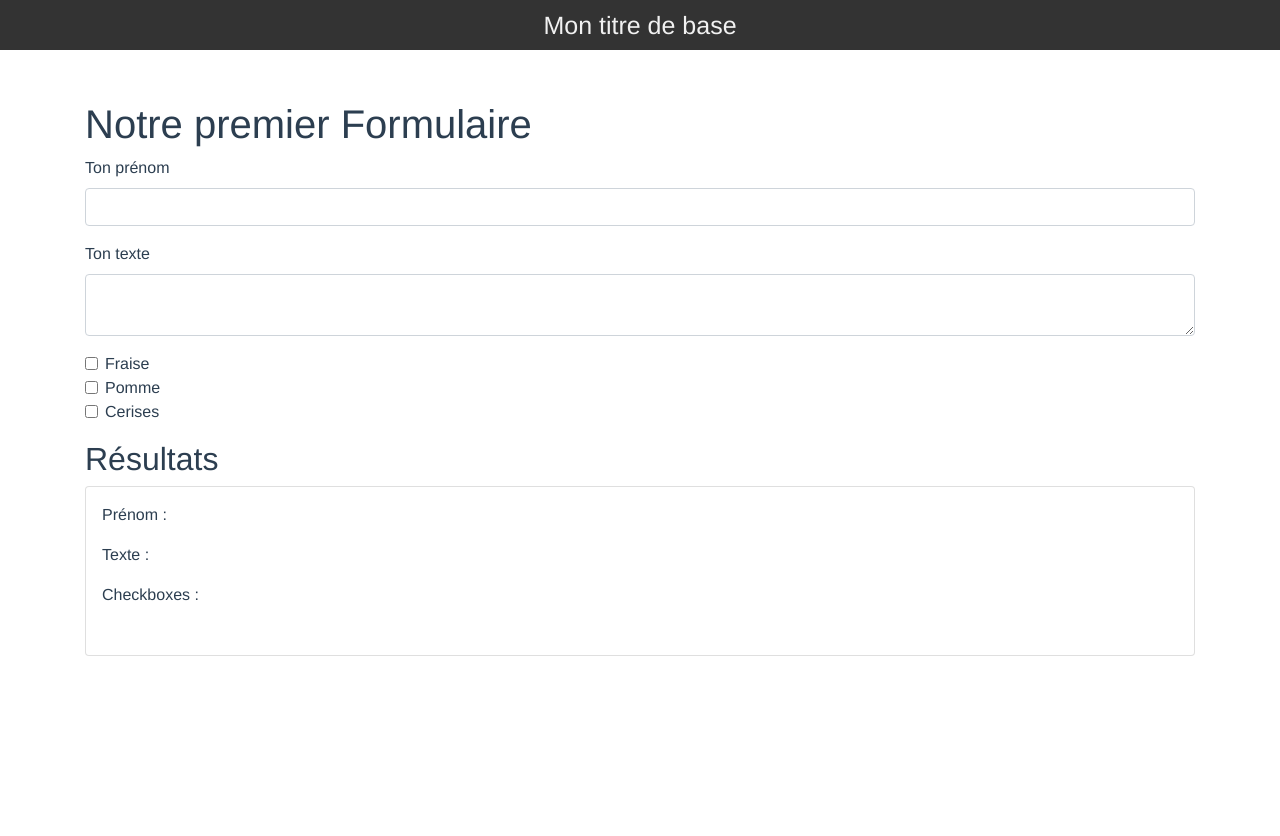
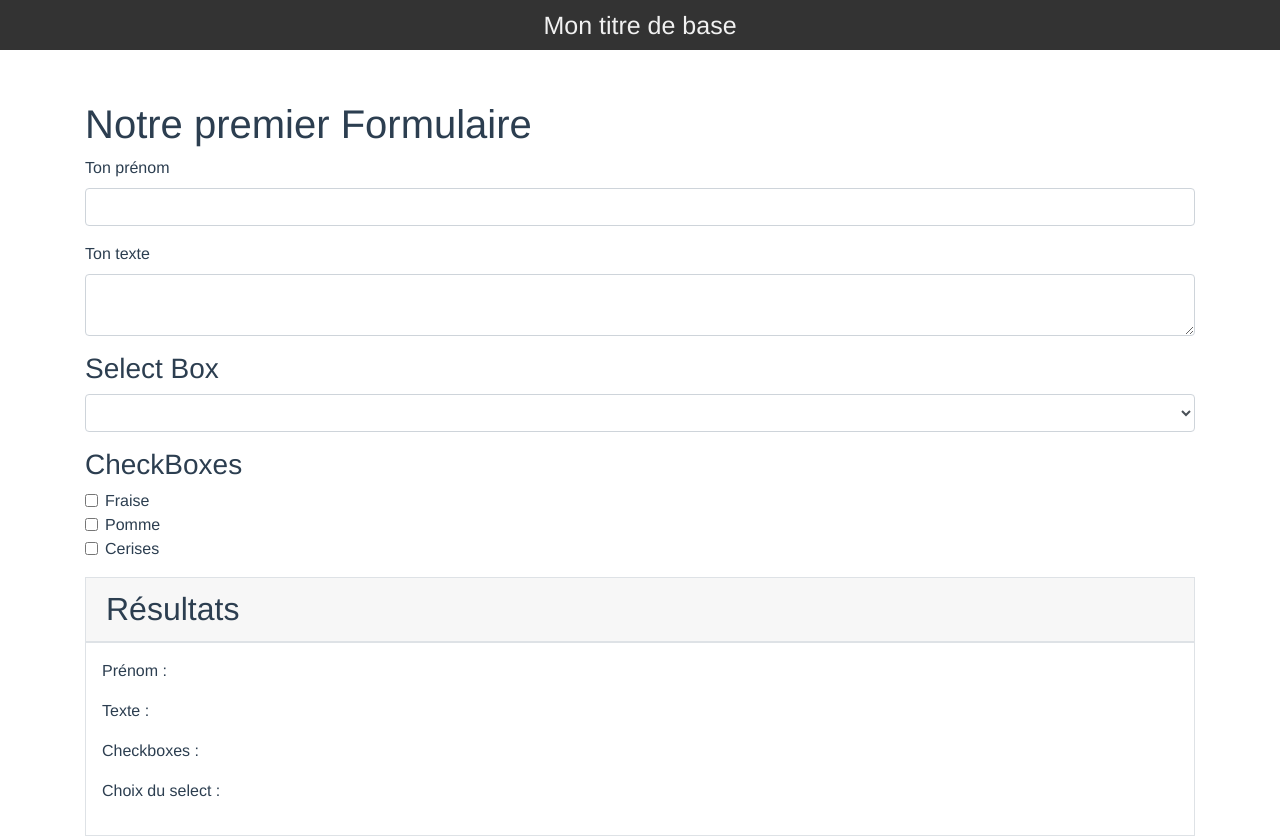
Before and after one commit to NaoDevWeb31/VueJS_A-Z, a Vue app in the folder p3-dev_pro_composants_vue_cli/: page / in a window 1280 px wide. Before the commit the page ends 800 px from the top, so only its background shows below. Built offline with nearby package versions, Linux system fonts and the light colour scheme.

Commit message:
[MAJ] Formulaires - Gérer les Select Box

```diff
--- a/p3-dev_pro_composants_vue_cli/src/components/Contenu.vue
+++ b/p3-dev_pro_composants_vue_cli/src/components/Contenu.vue
@@ -24,6 +24,15 @@
         ></textarea>
       </div>
 
+      <h2 class="h3 mt-3">Select Box</h2>
+
+      <div class="form-group">
+        <select v-model="formData.select" class="form-control">
+          <option v-for="(pays, index) in formData.listePays" :key="index">{{ pays }}</option>
+        </select>
+      </div>
+
+      <h2 class="h3 mt-3">CheckBoxes</h2>
 
       <div class="form-check">
           <input v-model="formData.checkFruits" value="Fraise" id="fraise" type="checkbox" class="form-check-input">
@@ -41,9 +50,9 @@
       </div>
 
 
-      <h2 class="mt-3">Résultats</h2>
+      <h2 class="card-header border mt-3">Résultats</h2>
 
-      <div class="card p-3">
+      <div class="card-body border p-3">
         <p>Prénom : {{ formData.prenom }}</p>
         <p style="white-space: pre">Texte : {{ formData.txt }}</p>
 
@@ -51,6 +60,8 @@
         <ul>
           <li v-for="(fruit, index) in formData.checkFruits" :key="index">{{ fruit }}</li>
         </ul>
+
+        <p>Choix du select : {{ formData.select }}</p>
       </div>
 
     </form>
@@ -66,7 +77,9 @@
         formData: {
           prenom: "",
           txt: "",
-          checkFruits: []
+          checkFruits: [],
+          select: "",
+          listePays: ["Russie", "Japon", "Canada", "Mexique"]
         }
       };
     },
```
